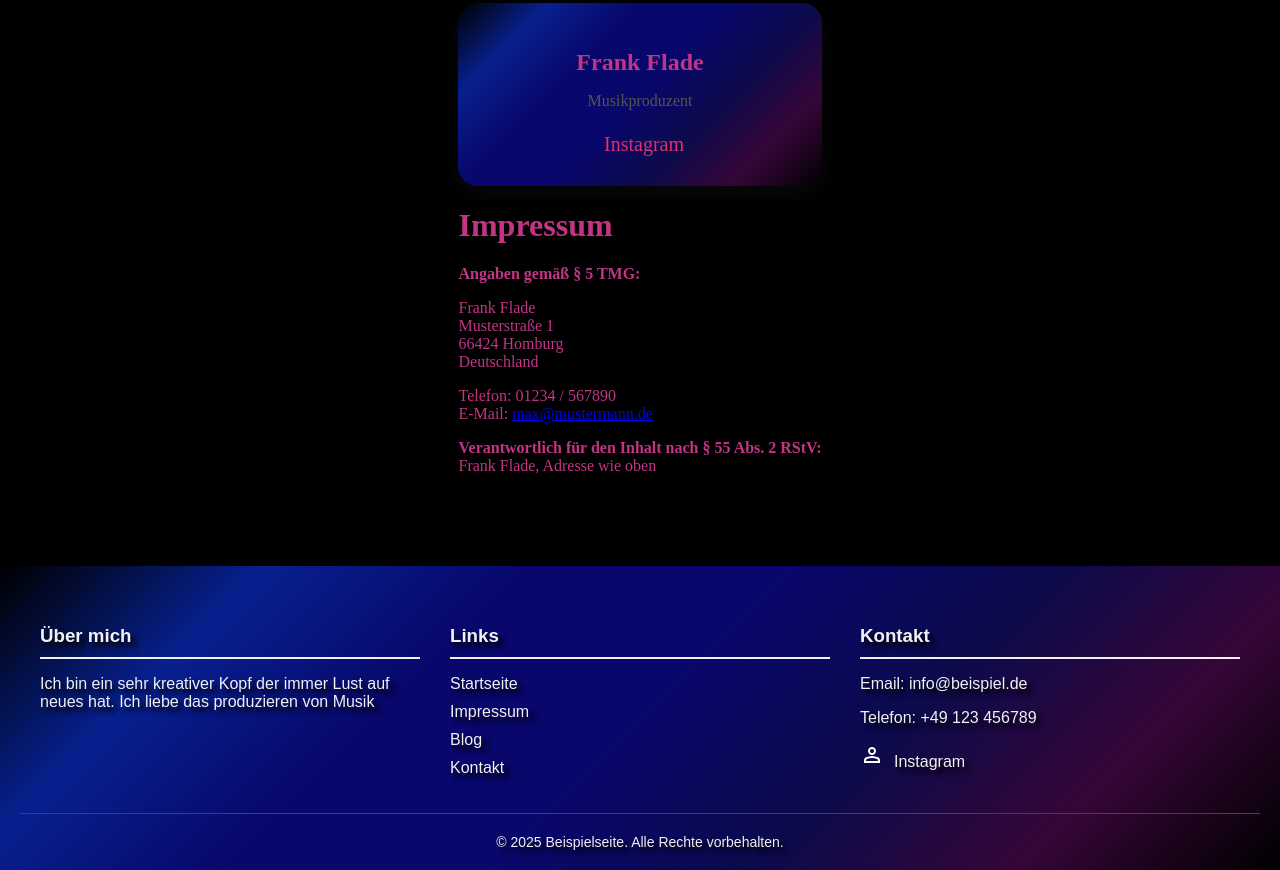
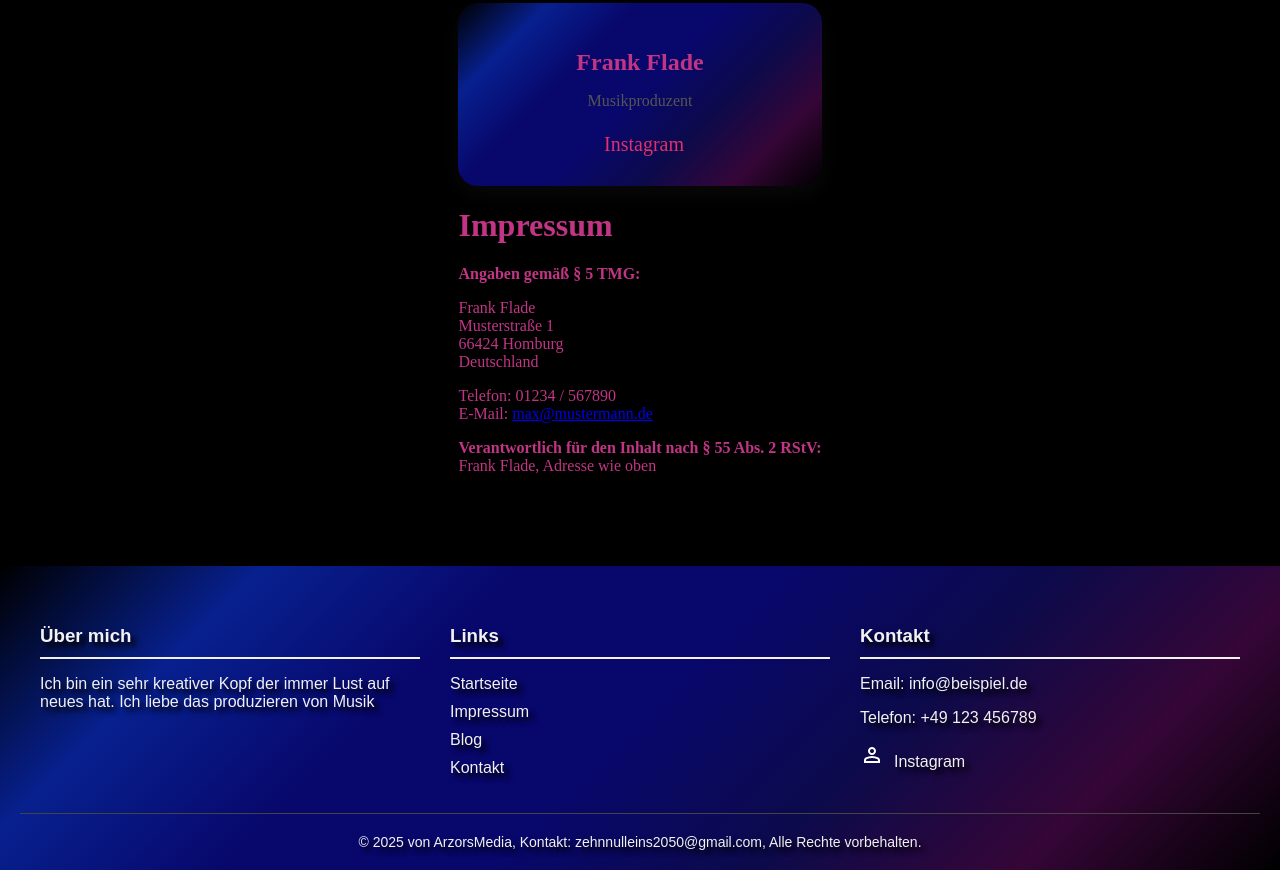
Before and after one commit to Arzors/IssoBeatz, a plain HTML site: page kontakt.html in a window 1280 px wide. Shown: the part 828-1698 px from the top of the page. Drawn offline with Linux system fonts and the light colour scheme; some icons are missing; a web font is replaced by a local one.

Commit message:
Update kontakt.html

```diff
--- a/kontakt.html
+++ b/kontakt.html
@@ -92,7 +92,7 @@
           </div>
         </div>
         <div class="footer-bottom">
-          &copy; 2025 Beispielseite. Alle Rechte vorbehalten.
+          &copy; 2025 von ArzorsMedia, Kontakt: zehnnulleins2050@gmail.com, Alle Rechte vorbehalten.
         </div>
       </footer>
 
```
